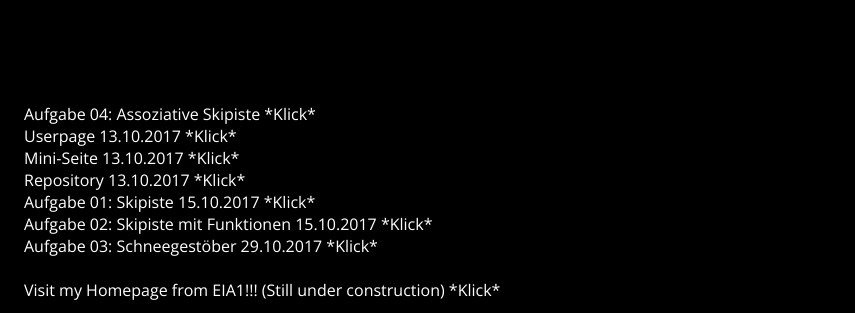
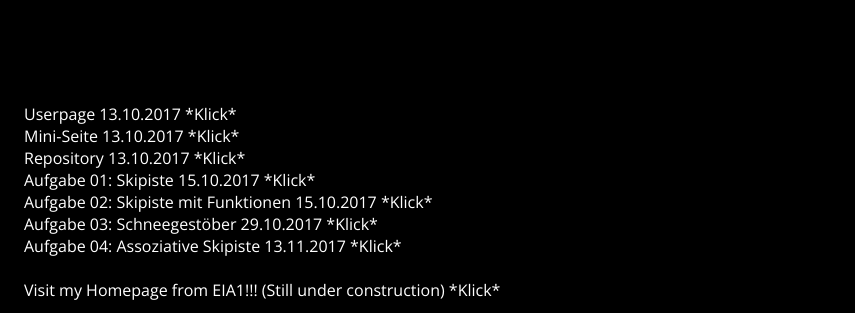
Before and after one commit to seyfrieo/EIA2, a plain HTML site: page Userpage.html in a window 1280 px wide. Shown: the part 1040-1353 px from the top of the page, 0-855 px from the left. Drawn offline with nearby package versions, Linux system fonts and the light colour scheme.

Commit message:
Update Userpage.html

```diff
--- a/Userpage.html
+++ b/Userpage.html
@@ -61,13 +61,13 @@
 		<p></br></p></br></br>
 
 <!-- Hier die Links zu den gelösten Aufgaben einstellen, aktuelle oben, alte stehen lassen! Format: Aufgabenbezeichnung, Datum -->
-<a class="linksarbeiten" href="https://seyfrieo.github.io/EIA2/Aufgabe 4.2/SkiFourV2.html" target="_blank">Aufgabe 04: Assoziative Skipiste *Klick*</a></br>
 <a class="linksarbeiten" href="https://github.com/seyfrieo/EIA2" target="_blank">Userpage 13.10.2017 *Klick*</a></br>
 <a class="linksarbeiten" href="https://seyfrieo.github.io/EIA2/index.html" target="_blank">Mini-Seite 13.10.2017 *Klick*<a></br>
 <a class="linksarbeiten" href="https://github.com/seyfrieo/EIA2" target="_blank">Repository 13.10.2017 *Klick*</a></br>
 <a class="linksarbeiten" href="https://seyfrieo.github.io/EIA2/Skipiste.html" target="_blank">Aufgabe 01: Skipiste 15.10.2017 *Klick*</a></br>
 <a class="linksarbeiten" href="https://seyfrieo.github.io/EIA2/SkiAni.html" target="_blank">Aufgabe 02: Skipiste mit Funktionen 15.10.2017 *Klick*</a></br>
 <a class="linksarbeiten" href="https://seyfrieo.github.io/EIA2/SkiThree.html" target="_blank">Aufgabe 03: Schneegestöber 29.10.2017 *Klick*</a></br>
+<a class="linksarbeiten" href="https://seyfrieo.github.io/EIA2/Aufgabe 4.2/SkiFourV2.html" target="_blank">Aufgabe 04: Assoziative Skipiste 13.11.2017 *Klick*</a></br>
 
 </br>
 <a class="linksarbeiten" href="https://sftp.hs-furtwangen.de/~seyfrieo/EIA1/WebsiteMarkIII/home.html" target="_blank">Visit my Homepage from EIA1!!! (Still under construction) *Klick*</a></br>
```
